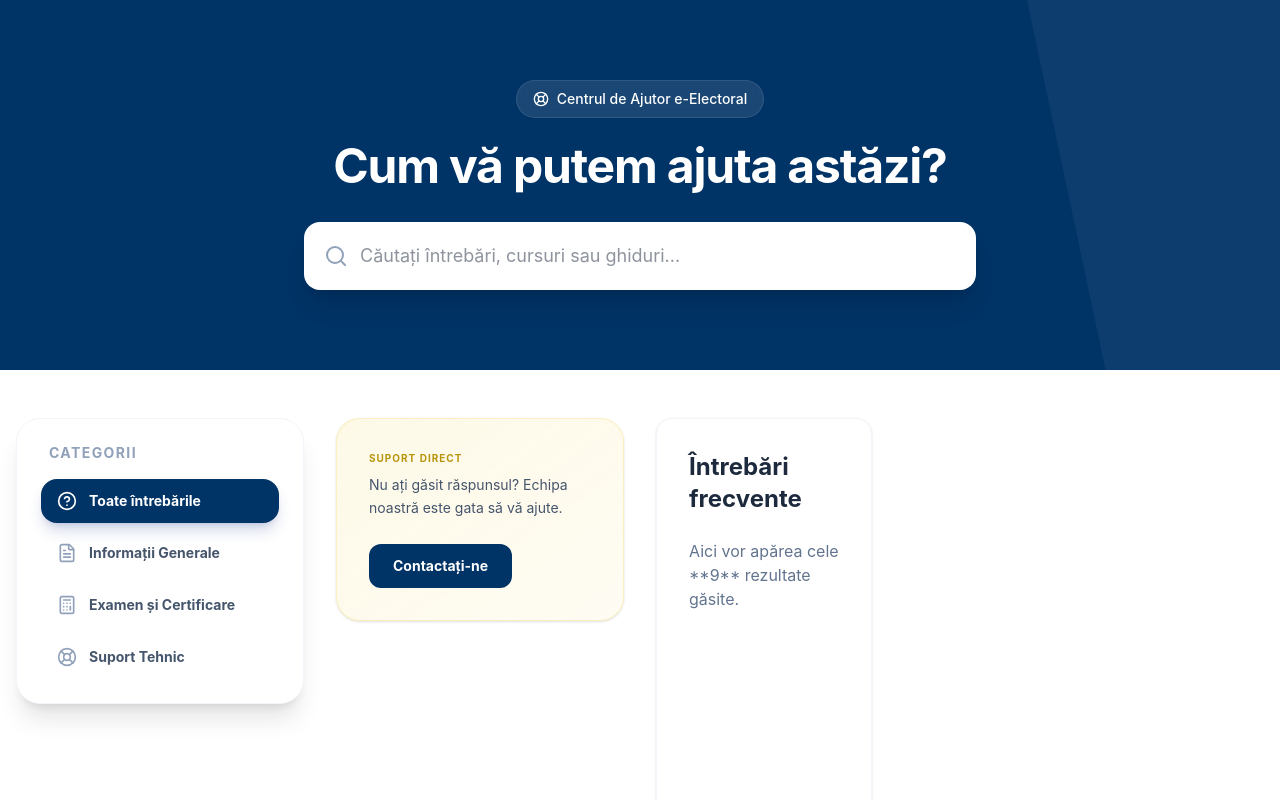
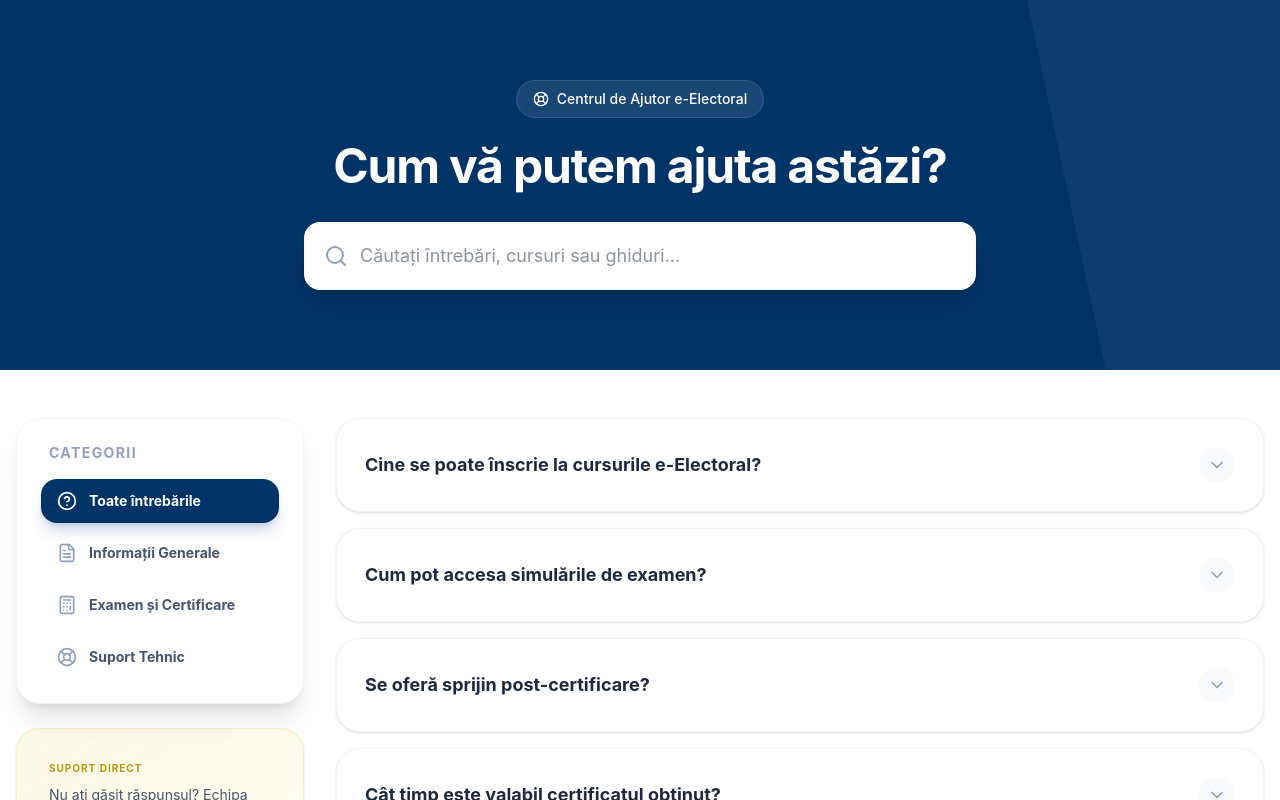
Before and after one commit to roscaiana/Proiect-MRSTweb, a React (Vite) app in the folder frontend/: page /support in a window 1280 px wide. Shown: the top 800 px of the page. Built offline with nearby package versions, Linux system fonts and the light colour scheme.

Commit message:
fix(support): refine sidebar nesting and finalize faq grid layout

```diff
--- a/frontend/src/pages/Support.tsx
+++ b/frontend/src/pages/Support.tsx
@@ -1,12 +1,12 @@
 // @ts-ignore
 import React, { useState, useMemo } from 'react';
-import {Search, ChevronDown, ChevronUp, LifeBuoy, FileText, HelpCircle, Calculator} from 'lucide-react';
+import { Search, ChevronDown, ChevronUp, LifeBuoy, FileText, HelpCircle, Calculator } from 'lucide-react';
 import { FaqItem, FaqCategory } from '../types';
 
 const Support: React.FC = () => {
     const [searchQuery, setSearchQuery] = useState('');
     const [activeCategory, setActiveCategory] = useState('all');
-    const [openFaqIndex, setOpenFaqIndex] = useState<number | null>(0);
+    const [openFaqIndex, setOpenFaqIndex] = useState<number | null>(null);
 
     const categories: FaqCategory[] = [
         { id: 'all', title: 'Toate întrebările', icon: HelpCircle },
@@ -100,8 +100,7 @@ const Support: React.FC = () => {
 
             <div className="max-w-7xl mx-auto px-4 py-12">
                 <div className="grid lg:grid-cols-4 gap-8 items-start">
-                    {/* Sidebar Categories */}
-                    <div className="lg:col-span-1 space-y-4">
+                    <div className="lg:col-span-1 flex flex-col gap-6">
                         <div className="bg-white p-6 rounded-3xl shadow-xl border border-slate-100 flex flex-col gap-2">
                             <h2 className="text-sm font-bold text-slate-400 uppercase tracking-widest px-2 mb-2">Categorii</h2>
                             {categories.map((cat) => {
@@ -122,7 +121,6 @@ const Support: React.FC = () => {
                                 );
                             })}
                         </div>
-                    </div>
 
                     {/* Suport Direct*/}
                     <div className="bg-gradient-to-br from-[#f1c40f]/10 to-[#f1c40f]/5 p-8 rounded-3xl border border-[#f1c40f]/20 shadow-sm">
@@ -131,16 +129,51 @@ const Support: React.FC = () => {
                         <a href="/contact" className="inline-flex items-center gap-2 bg-[#003366] text-white px-6 py-3 rounded-xl text-sm font-bold hover:shadow-xl transition-all active:scale-95">
                             Contactați-ne
                         </a>
+                        </div>
                     </div>
 
-                    <main className="lg:w-3/4">
-                        <div className="bg-white p-8 rounded-2xl shadow-sm border border-slate-100 min-h-[400px]">
-                            <h2 className="text-2xl font-bold text-slate-800 mb-6">Întrebări frecvente</h2>
-                            <p className="text-slate-500">
-                                Aici vor apărea cele **{filteredFaqs.length}** rezultate găsite.
-                            </p>
-                        </div>
-                    </main>
+                    {/* FAQ Content */}
+                    <div className="lg:col-span-3 space-y-4">
+                        {filteredFaqs.length > 0 ? (
+                            filteredFaqs.map((faq: FaqItem, idx: number) => (
+                                <div
+                                    key={idx}
+                                    className={`bg-white rounded-3xl border transition-all duration-300 ${openFaqIndex === idx
+                                        ? 'border-[#003366]/20 shadow-xl ring-1 ring-[#003366]/5'
+                                        : 'border-slate-100 shadow-sm hover:border-slate-200'
+                                    }`}
+                                >
+                                    <button
+                                        onClick={() => setOpenFaqIndex(openFaqIndex === idx ? null : idx)}
+                                        className="w-full flex items-center justify-between p-7 text-left group"
+                                    >
+                                        <span className={`text-lg font-bold transition-colors ${openFaqIndex === idx ? 'text-[#003366]' : 'text-slate-800 group-hover:text-[#003366]'
+                                        }`}>
+                                            {faq.question}
+                                        </span>
+                                        <div className={`p-2 rounded-full transition-all ${openFaqIndex === idx ? 'bg-[#003366] text-white rotate-180' : 'bg-slate-50 text-slate-400'
+                                        }`}>
+                                            <ChevronDown className="w-5 h-5" />
+                                        </div>
+                                    </button>
+                                    {openFaqIndex === idx && (
+                                        <div className="px-7 pb-7">
+                                            <div className="h-px bg-slate-100 mb-6"></div>
+                                            <p className="text-slate-600 leading-relaxed text-lg">
+                                                {faq.answer}
+                                            </p>
+                                        </div>
+                                    )}
+                                </div>
+                            ))
+                        ) : (
+                            <div className="bg-white rounded-3xl border border-slate-100 p-20 text-center">
+                                <Search className="w-16 h-16 text-slate-100 mx-auto mb-6" />
+                                <h3 className="text-xl font-bold text-slate-800 mb-2">Niciun rezultat găsit</h3>
+                                <p className="text-slate-500">Încercați alți termeni de căutare sau alegeți o altă categorie.</p>
+                            </div>
+                        )}
+                    </div>
                 </div>
             </div>
         </div>
```
